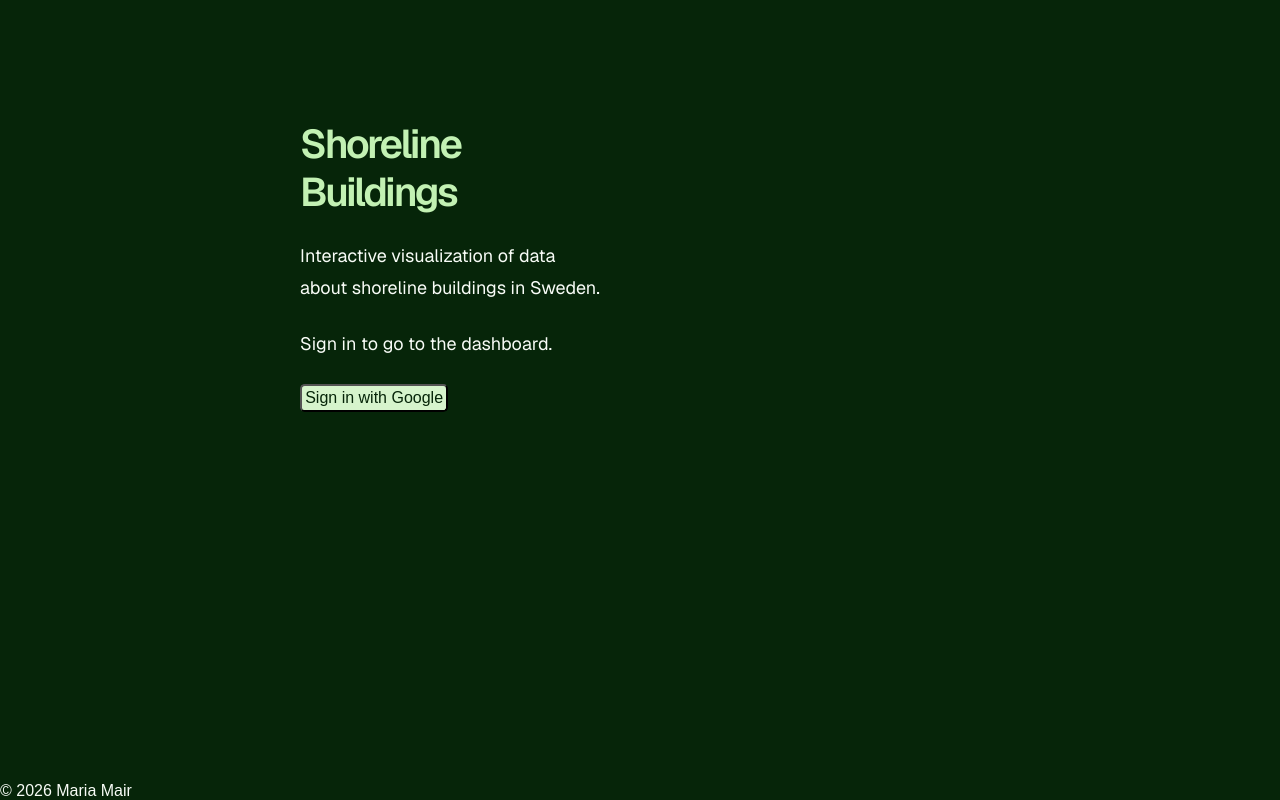
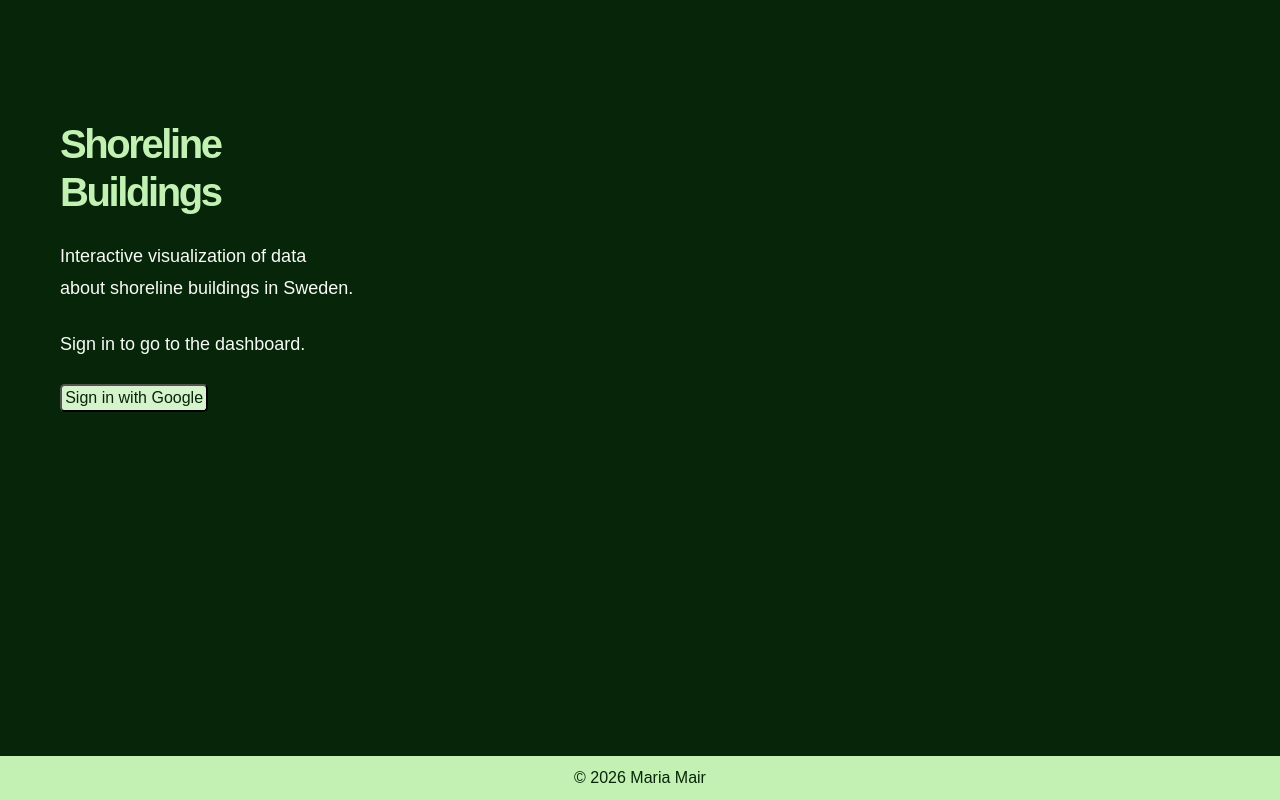
Before and after one commit to mariamair/shoreline-buildings-client, a Next.js app: page / in a window 1280 px wide. Built offline with nearby package versions, Linux system fonts and the light colour scheme.

Commit message:
Simplify homepage and styling

```diff
--- a/src/app/globals.css
+++ b/src/app/globals.css
@@ -1,24 +1,23 @@
 :root {
   --color-primary: #062509;
+  --color-secondary-white: #f8fcf7;
   --color-secondary-light-green: #c2f1b3;
-  --color-secondary-white: #f8fcf7;
   --color-secondary-light-grey: #d6f4cc;
   --color-secondary-olive-green: #59764f;
-  --color-secondary-dark-green: #08b57b;
   --color-red: #ff7f50;
   --color-secondary-indigo: #206cb9;
 
   --background: var(--color-primary);
+  --background-secondary: var(--color-secondary-light-green);
   --foreground: var(--color-secondary-white);
   --warning: var(--color-red);
 
-  --text-primary: var(--color-secondary-light-green);
-  --text-secondary-white: var(--color-secondary-white);
-  --text-secondary-02: var(--color-secondary-olive-green);
-  --text-secondary-03: var(--color-secondary-dark-green);
-  --text-secondary-04: var(--color-secondary-indigo);
-  --text-secondary-05: var(--color-secondary-light-grey);
-  --text-dark-on-light: var(--color-primary);
+  --text-primary: var(--color-secondary-white);
+  --text-highlight: var(--color-secondary-light-green);
+  --text-dark: var(--color-primary);
+
+  --text-indigo: var(--color-secondary-indigo);
+  --text-light-grey: var(--color-secondary-light-grey);
 
   --button: var(--color-secondary-light-grey);
   --button-primary-hover: #383838;
@@ -37,11 +36,11 @@ body {
 }
 
 body {
-  min-height: 100%;
+  min-height: 100vh;
   display: flex;
   flex-direction: column;
   background: var(--background);
-  color: var(--text-secondary-white);
+  color: var(--text-primary);
   font-family: Arial, Helvetica, sans-serif;
   font-size: 16px;
   -webkit-font-smoothing: antialiased;
@@ -61,7 +60,7 @@ a {
 
 button {
   background: var(--button);
-  color: var(--text-dark-on-light);
+  color: var(--text-dark);
   font-size: 1rem;
   padding: 0.2rem;
   border-radius: 0.3rem;
@@ -70,3 +69,10 @@ button {
 .warning {
   color: var(--warning);
 }
+
+footer {
+  background-color: var(--background-secondary);
+  color: var(--text-dark);
+  text-align: center;
+  padding: 0.8rem;
+}
--- a/src/app/page.js
+++ b/src/app/page.js
@@ -9,15 +9,11 @@ import styles from './page.module.css'
 
 export default function Home() {
   return (
-    <div className={styles.page}>
-      <main className={styles.main}>
-        <div className={styles.intro}>
-          <h1>Shoreline Buildings</h1>
-          <p className={styles.text}>Interactive visualization of data about shoreline buildings in Sweden.</p>
-          <p className={styles.text}>Sign in to go to the dashboard.</p>
-          <SignInButton></SignInButton>
-        </div>
-      </main>
-    </div>
+    <main className={styles.main}>
+      <h1>Shoreline Buildings</h1>
+      <p className={styles.text}>Interactive visualization of data about shoreline buildings in Sweden.</p>
+      <p className={styles.text}>Sign in to go to the dashboard.</p>
+      <SignInButton />
+    </main>
   )
 }
--- a/src/app/page.module.css
+++ b/src/app/page.module.css
@@ -1,122 +1,39 @@
-.page {
+.main {
+  flex: 1;
   display: flex;
-  flex: 1;
-  flex-direction: column;
-  align-items: center;
-  justify-content: center;
-  font-family: var(--font-geist-sans);
-}
-
-.main {
-  display: flex;
-  flex: 1;
   width: 100%;
   max-width: 800px;
   flex-direction: column;
   align-items: flex-start;
-  justify-content: space-between;
+  gap: 24px;
   padding: 120px 60px;
 }
 
-.intro {
-  display: flex;
-  flex-direction: column;
-  align-items: flex-start;
-  text-align: left;
-  gap: 24px;
-}
-
-.intro h1 {
+.main h1 {
   max-width: 320px;
   font-size: 40px;
   font-weight: 600;
   line-height: 48px;
   letter-spacing: -2.4px;
   text-wrap: balance;
-  color: var(--text-primary);
+  color: var(--text-highlight);
 }
 
-.intro .text {
+.main .text {
   max-width: 440px;
   font-size: 18px;
   line-height: 32px;
   text-wrap: balance;
-  color: var(--text-secondary-01);
-}
-
-.intro h2 {
-  color: var(--text-secondary-02);
-}
-
-.intro h3 {
-  color: var(--text-secondary-03);
-}
-
-.intro h4 {
-  color: var(--text-secondary-04);
-}
-
-.intro a {
-  font-weight: 500;
   color: var(--text-primary);
-}
-
-.ctas {
-  display: flex;
-  flex-direction: row;
-  width: 100%;
-  max-width: 440px;
-  gap: 16px;
-  font-size: 14px;
-}
-
-.ctas a {
-  display: flex;
-  justify-content: center;
-  align-items: center;
-  height: 40px;
-  padding: 0 16px;
-  border-radius: 128px;
-  border: 1px solid transparent;
-  transition: 0.2s;
-  cursor: pointer;
-  width: fit-content;
-  font-weight: 500;
-}
-
-a.primary {
-  background: var(--text-primary);
-  color: var(--background);
-  gap: 8px;
-}
-
-a.secondary {
-  border-color: var(--button-secondary-border);
-}
-
-/* Enable hover only on non-touch devices */
-@media (hover: hover) and (pointer: fine) {
-  a.primary:hover {
-    background: var(--button-primary-hover);
-    border-color: transparent;
-  }
-
-  a.secondary:hover {
-    background: var(--button-secondary-hover);
-    border-color: transparent;
-  }
 }
 
 @media (max-width: 600px) {
   .main {
     padding: 48px 24px;
-  }
-
-  .intro {
     gap: 16px;
   }
 
-  .intro h1 {
+  .main h1 {
     font-size: 32px;
     line-height: 40px;
     letter-spacing: -1.92px;
```
